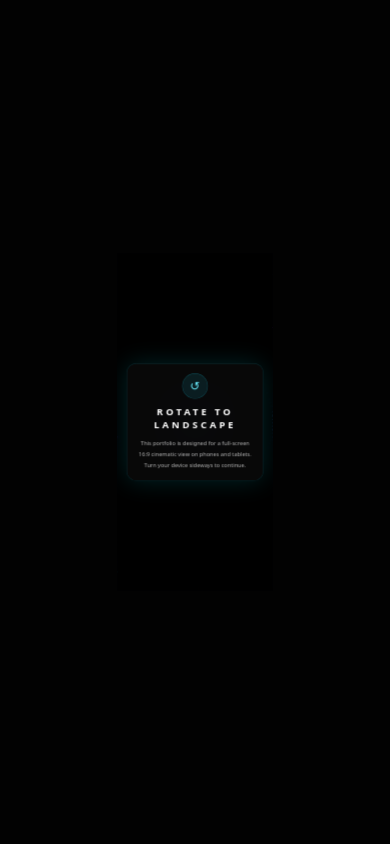
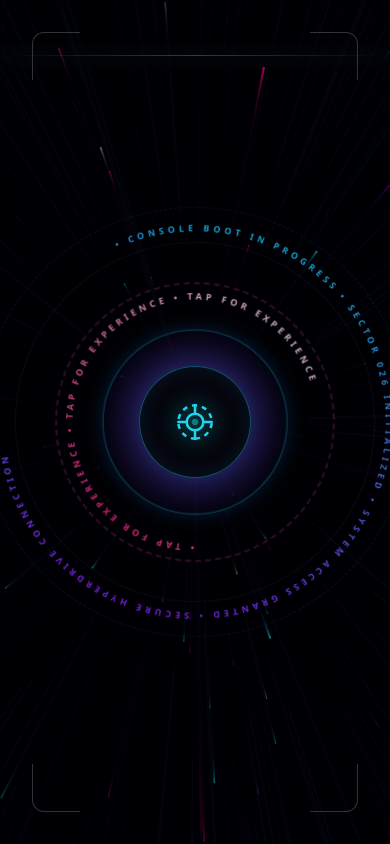
Before and after one commit to 24MIS1094/portfolio, a React (Vite) app: page / in a window 390 px wide. Built offline with nearby package versions, Linux system fonts and the light colour scheme; a web font is replaced by a local one.

Commit message:
Revert mobile cinema and portrait-lock; restore responsive mobile

```diff
--- a/src/App.tsx
+++ b/src/App.tsx
@@ -12,8 +12,6 @@ import VideoPlayer from './components/VideoPlayer';
 
 // Custom high-contrast water flow loop video played in the main application shell after transition
 const GLOBAL_VIDEO = 'https://d8j0ntlcm91z4.cloudfront.net/user_38xzZboKViGWJOttwIXH07lWA1P/hf_20260217_030345_246c0224-10a4-422c-b324-070b7c0eceda.mp4';
-const CINEMA_BASE_WIDTH = 1600;
-const CINEMA_BASE_HEIGHT = 900;
 
 // --- STAR STRUCTURE FOR 3D ENGINE ---
 interface Star {
@@ -280,31 +278,9 @@ const App = () => {
   const [showShutter, setShowShutter] = useState(false);
   const [isWarping, setIsWarping] = useState(false);
   const [mousePos, setMousePos] = useState({ x: -1000, y: -1000 });
-  const [isPortraitLocked, setIsPortraitLocked] = useState(false);
   const location = useLocation();
 
-  useEffect(() => {
-    const root = document.documentElement;
-
-    const updateCinemaFrame = () => {
-      const portrait = window.innerHeight > window.innerWidth;
-      const scale = Math.min(window.innerWidth / CINEMA_BASE_WIDTH, window.innerHeight / CINEMA_BASE_HEIGHT);
-
-      root.style.setProperty('--cinema-scale', String(Math.min(Math.max(scale, 0.4), 1)));
-      root.dataset.cinema = 'enabled';
-      root.dataset.orientation = portrait ? 'portrait' : 'landscape';
-      setIsPortraitLocked(portrait);
-    };
-
-    updateCinemaFrame();
-    window.addEventListener('resize', updateCinemaFrame);
-    window.addEventListener('orientationchange', updateCinemaFrame);
-
-    return () => {
-      window.removeEventListener('resize', updateCinemaFrame);
-      window.removeEventListener('orientationchange', updateCinemaFrame);
-    };
-  }, []);
+  // Cinema framing and forced-portrait lock removed to restore normal responsive mobile behavior
 
   // Track cursor position dynamically for custom targeting cursor reticle
   useEffect(() => {
@@ -484,23 +460,6 @@ const App = () => {
 
   return (
     <div className="relative min-h-screen bg-[#020108] text-white overflow-hidden font-sans app-shell">
-      <div className="cinema-frame">
-
-      {isPortraitLocked && (
-        <div className="fixed inset-0 z-[1200] flex items-center justify-center bg-black/95 backdrop-blur-xl px-6 text-center portrait-lock-overlay">
-          <div className="max-w-md rounded-3xl border border-cyan-400/20 bg-white/[0.03] p-6 shadow-[0_0_60px_rgba(0,240,255,0.15)]">
-            <div className="mx-auto mb-4 flex h-16 w-16 items-center justify-center rounded-full border border-cyan-400/30 bg-cyan-400/10 text-3xl text-cyan-300">
-              ↺
-            </div>
-            <h2 className="text-2xl font-black uppercase tracking-[0.3em] text-white">Rotate to Landscape</h2>
-            <p className="mt-4 text-sm leading-7 text-white/70">
-              This portfolio is designed for a full-screen 16:9 cinematic view on phones and tablets.
-              Turn your device sideways to continue.
-            </p>
-          </div>
-        </div>
-      )}
-
       {/* 1. GLOBAL BACKGROUND VIDEO STREAM - ONLY RENDERED ONCE ENTERED (Zero visual leak during preloader!) */}
       {hasEntered && (
         <div className="fixed inset-0 z-0 pointer-events-none">
@@ -769,7 +728,6 @@ const App = () => {
         </div>
       )}
     </div>
-    </div>
   );
 };
 
--- a/src/index.css
+++ b/src/index.css
@@ -316,54 +316,7 @@ body {
   animation: liquidWave 8s ease-in-out infinite;
 }
 
-/* Touch / tablet 16:9 cinema mode */
+/* Removed cinematic 16:9 forced framing for mobile/tablet to restore responsive behavior */
 .app-shell {
   isolation: isolate;
 }
-
-.cinema-frame {
-  position: relative;
-  width: 100%;
-  min-height: 100vh;
-  transform: none;
-  transform-origin: center center;
-}
-
-html[data-cinema='enabled'] .app-shell {
-  display: flex;
-  align-items: center;
-  justify-content: center;
-  min-height: 100vh;
-  overflow: hidden;
-}
-
-html[data-cinema='enabled'] .cinema-frame {
-  width: min(100vw, calc(100vh * 16 / 9));
-  height: min(100vh, calc(100vw * 9 / 16));
-  aspect-ratio: 16 / 9;
-  transform: scale(var(--cinema-scale, 1));
-  transform-origin: center center;
-  border-radius: 0;
-  box-shadow: 0 0 0 9999px #020202;
-  overflow: hidden;
-}
-
-@media (pointer: coarse), (max-width: 1024px) {
-  html, body, #root {
-    overflow: hidden;
-  }
-
-  .app-shell {
-    display: flex;
-    align-items: center;
-    justify-content: center;
-    min-height: 100vh;
-  }
-
-  .cinema-frame {
-    width: min(100vw, calc(100vh * 16 / 9));
-    height: min(100vh, calc(100vw * 9 / 16));
-    aspect-ratio: 16 / 9;
-    overflow: hidden;
-  }
-}
```
